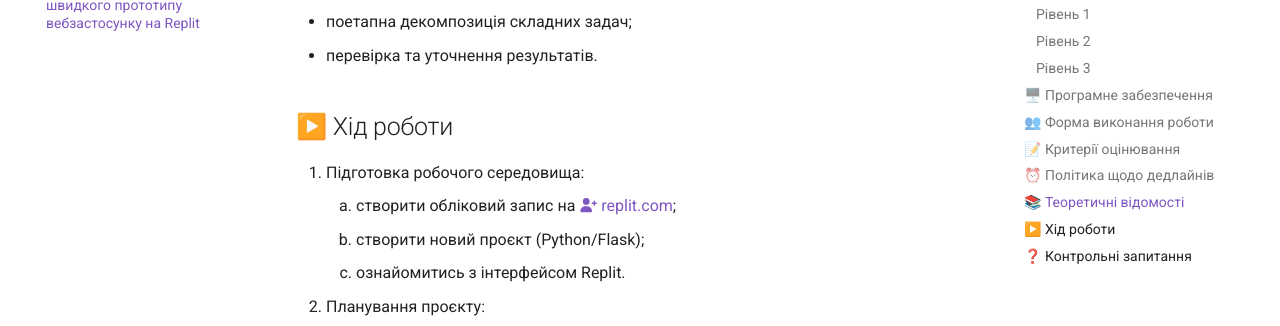
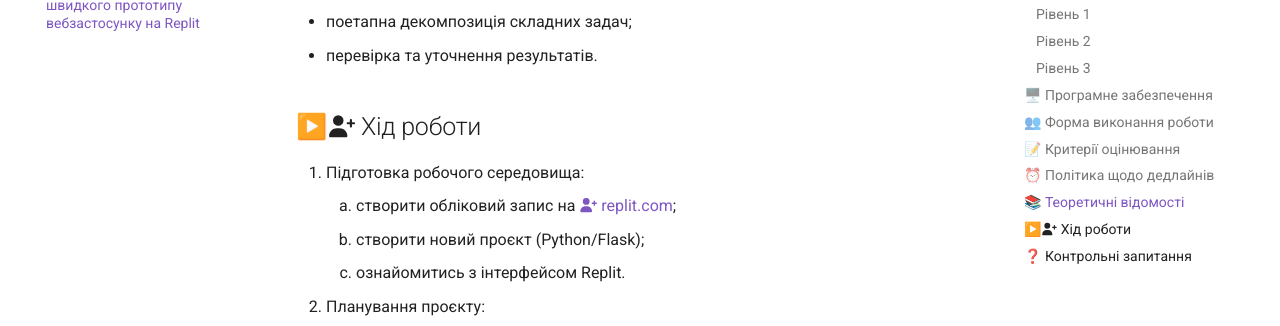
Before and after one commit to olroi421/course-opi, an MkDocs documentation site: the page built from docs/labs/lab-01.md, in a window 1280 px wide and 900 px high, scrolled down 2625 px. Shown: the part 148-474 px from the top of the window. Built offline with MkDocs 1.6.1 and Material for MkDocs 9.7.7, drawn with Linux system fonts in a browser that asks for light colours; comment, search, counter and statistics services are not loaded; some of the changed lines change nothing that is shown.

Commit message:
Update lab-01.md

```diff
--- a/docs/labs/lab-01.md
+++ b/docs/labs/lab-01.md
@@ -79,7 +79,7 @@
 - поетапна декомпозиція складних задач;
 - перевірка та уточнення результатів.
 
-## ▶️ Хід роботи
+## ▶️:fontawesome-solid-user-plus: Хід роботи
 
 1. Підготовка робочого середовища:
     1. створити обліковий запис на [:fontawesome-solid-user-plus: replit.com](https://replit.com);
```
